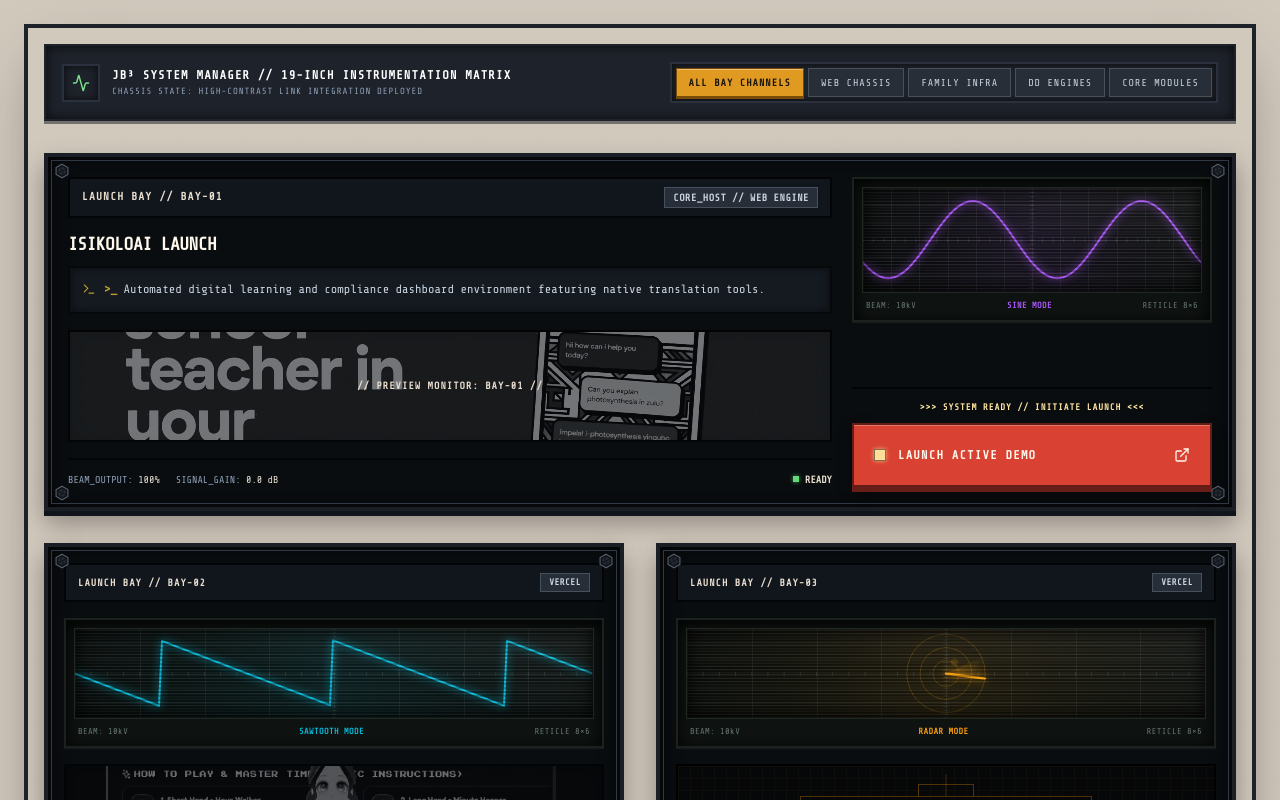
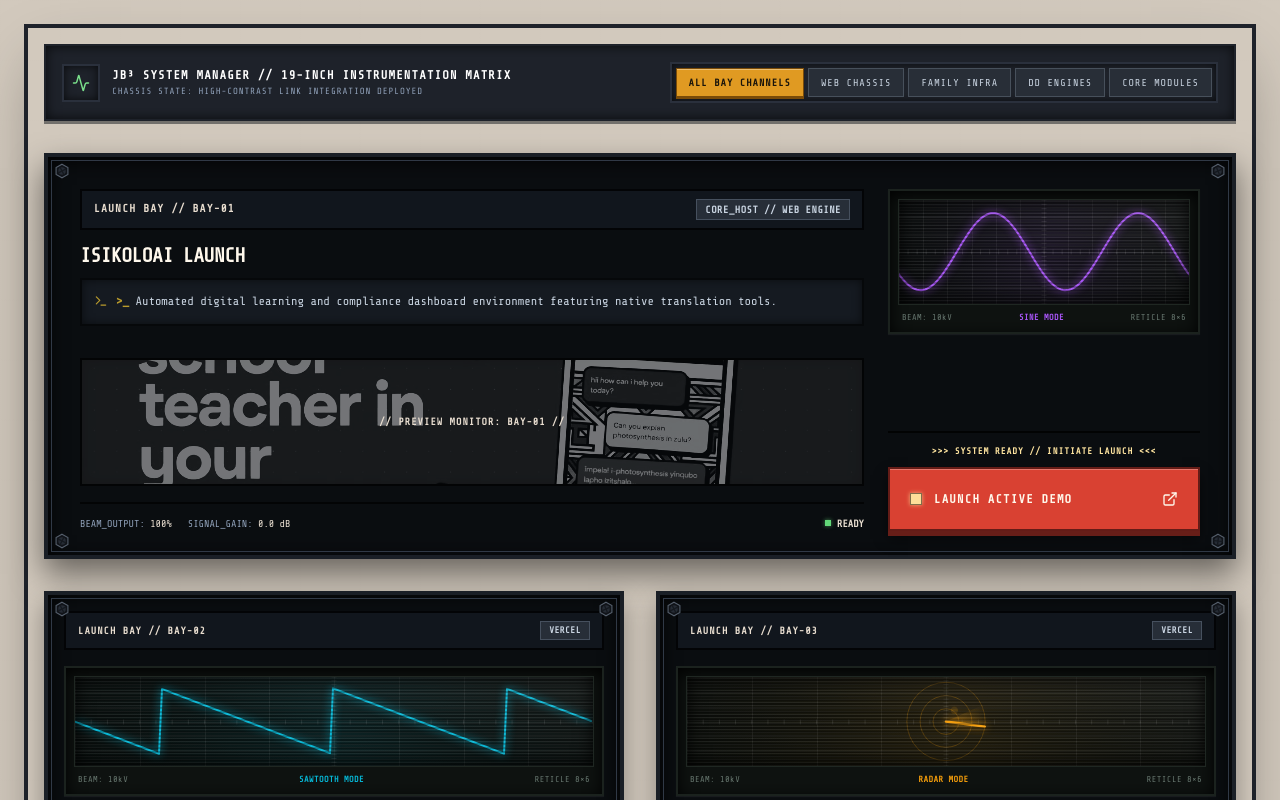
Before and after one commit to JB3Ai/web4_new_launch, a React (Vite) app in the folder analoglaunchpad/: page / in a window 1280 px wide. Shown: the top 800 px of the page. Built offline with nearby package versions, Linux system fonts and the light colour scheme; a web font is replaced by a local one.

Commit message:
style: reinforce priority launch bay structure

```diff
--- a/analoglaunchpad/src/components/modules/LargeModule.jsx
+++ b/analoglaunchpad/src/components/modules/LargeModule.jsx
@@ -32,7 +32,7 @@ export const LargeModule = ({ app, slotNumber = app.slot, mainsPower = true }) =
   return (
     <article
       id={`module-${app.id}`}
-      className="bg-[#0A0D10] border-4 border-[#1A1F26] p-5 flex flex-col lg:flex-row gap-5 relative group transition-colors duration-200 rounded-none shadow-[inset_0_0_20px_rgba(0,0,0,0.9),0_5px_0_#11151B,0_12px_24px_rgba(0,0,0,0.34)]"
+      className="bg-[#0A0D10] text-slate-200 border-4 border-[#1A1F26] p-6 flex flex-col lg:flex-row gap-6 relative group transition-colors duration-200 rounded-none shadow-[0_15px_30px_rgba(0,0,0,0.5),inset_0_4px_20px_rgba(0,0,0,0.9)]"
       style={{ '--accent': app.accentColor }}
     >
       <BayScrew className="top-1.5 left-1.5" rotation={18} />
@@ -41,7 +41,7 @@ export const LargeModule = ({ app, slotNumber = app.slot, mainsPower = true }) =
       <BayScrew className="right-1.5 bottom-1.5" rotation={142} />
       <div className="absolute inset-[3px] border border-[#303946] pointer-events-none rounded-none" />
 
-      <div className="flex-1 flex flex-col justify-between z-10">
+      <div className="flex-1 flex flex-col justify-between z-10 pt-2 pl-2">
         <div>
           <div className="flex items-center justify-between border-2 border-black/80 bg-[#11161D] px-3 py-2 mb-3">
             <span className="text-[11px] font-mono font-black tracking-widest text-[#E9DED0]">LAUNCH BAY // {slot}</span>
@@ -50,7 +50,7 @@ export const LargeModule = ({ app, slotNumber = app.slot, mainsPower = true }) =
             </span>
           </div>
 
-          <h2 className="text-lg font-bold tracking-tight text-[#FFF8EC] mb-2 uppercase">
+          <h2 className="text-xl font-black tracking-tight text-[#FFF8EC] mb-2 uppercase">
             {app.title}
           </h2>
 
@@ -63,7 +63,7 @@ export const LargeModule = ({ app, slotNumber = app.slot, mainsPower = true }) =
           </div>
         </div>
 
-        <div className={`border-2 border-black/80 flex items-center justify-center h-28 mb-4 relative rounded-none overflow-hidden group/img shadow-[inset_0_0_12px_rgba(0,0,0,0.8)] ${previewUnavailable ? 'bg-[#050709]' : 'bg-[#0E1319]'}`}>
+        <div className={`border-2 border-black/80 flex items-center justify-center h-32 my-4 relative rounded-none overflow-hidden group/img shadow-[inset_0_0_12px_rgba(0,0,0,0.8)] ${previewUnavailable ? 'bg-[#050709]' : 'bg-[#0E1319]'}`}>
           {previewUnavailable ? (
             <div className="absolute inset-0 flex items-center justify-center overflow-hidden bg-[#050709]" role="status">
               <div
@@ -108,7 +108,7 @@ export const LargeModule = ({ app, slotNumber = app.slot, mainsPower = true }) =
         </div>
       </div>
 
-      <div className="w-full lg:w-[360px] shrink-0 flex flex-col justify-between gap-4 z-10">
+      <div className="w-full lg:w-[320px] shrink-0 flex flex-col justify-between gap-4 z-10 pt-2 pr-2">
         <OscilloscopeScreen waveType={app.waveType} accentColor={app.accentColor} power={mainsPower} />
 
         <div className="border-t-2 border-black/80 pt-3">
```
